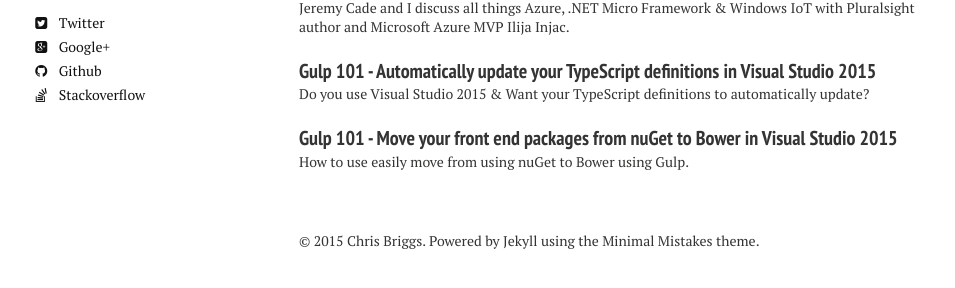
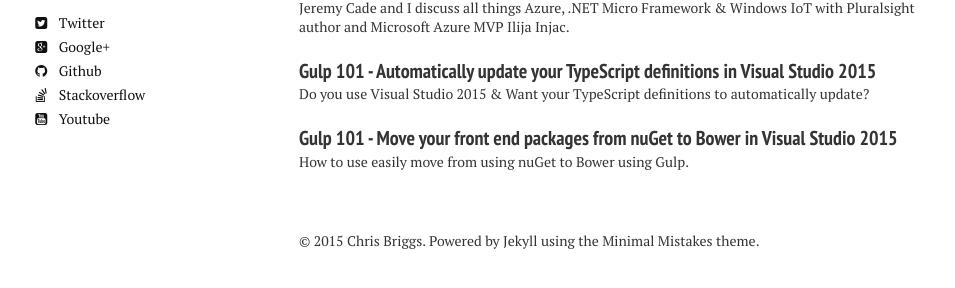
Before and after one commit to Briggsc28/briggsc28.github.io, a Jekyll site: the page built from index.md, in a window 1280 px wide. Shown: the part 376-664 px from the top of the page, without its empty margins (21-976 px from the left). Built offline with Jekyll 4.4.1, drawn with Linux system fonts in a browser that asks for light colours; nearby versions of some CDN libraries.

Commit message:
Updated link to youtube with Adam

```diff
--- a/_config.yml
+++ b/_config.yml
@@ -50,7 +50,7 @@
   foursquare: #username
   steam: #username
   dribbble: #username
-  youtube: #chrisbriggsy
+  youtube: chrisbriggsy
   soundcloud: #username
   weibo: #username
   flickr: #username
--- a/_includes/_author-bio.html
+++ b/_includes/_author-bio.html
@@ -26,7 +26,7 @@
   {% if author.pinterest %}<a href="http://www.pinterest.com/{{ author.pinterest }}" class="author-social" target="_blank"><i class="fa fa-fw fa-pinterest"></i> Pinterest</a>{% endif %}
   {% if author.foursquare %}<a href="http://foursquare.com/{{ author.foursquare }}" class="author-social" target="_blank"><i class="fa fa-fw fa-foursquare"></i> Foursquare</a>{% endif %}
   {% if author.steam %}<a href="http://steamcommunity.com/id/{{ author.steam }}" class="author-social" target="_blank"><i class="fa fa-fw fa-steam-square"></i> Steam</a>{% endif %}
-  {% if author.youtube %}<a href="https://youtube.com/user/{{ author.youtube }}" class="author-social" target="_blank"><i class="fa fa-fw fa-youtube-square"></i> Youtube</a>{% endif %}
+  {% if author.youtube %}<a href="https://www.youtube.com/c/{{ author.youtube }}" class="author-social" target="_blank"><i class="fa fa-fw fa-youtube-square"></i> Youtube</a>{% endif %}
   {% if author.soundcloud %}<a href="http://soundcloud.com/{{ author.soundcloud }}" class="author-social" target="_blank"><i class="fa fa-fw fa-soundcloud"></i> Soundcloud</a>{% endif %}
   {% if author.weibo %}<a href="http://www.weibo.com/{{ author.weibo }}" class="author-social" target="_blank"><i class="fa fa-fw fa-weibo"></i> Weibo</a>{% endif %}
   {% if author.flickr %}<a href="http://www.flickr.com/{{ author.flickr }}" class="author-social" target="_blank"><i class="fa fa-fw fa-flickr"></i> Flickr</a>{% endif %}
```
